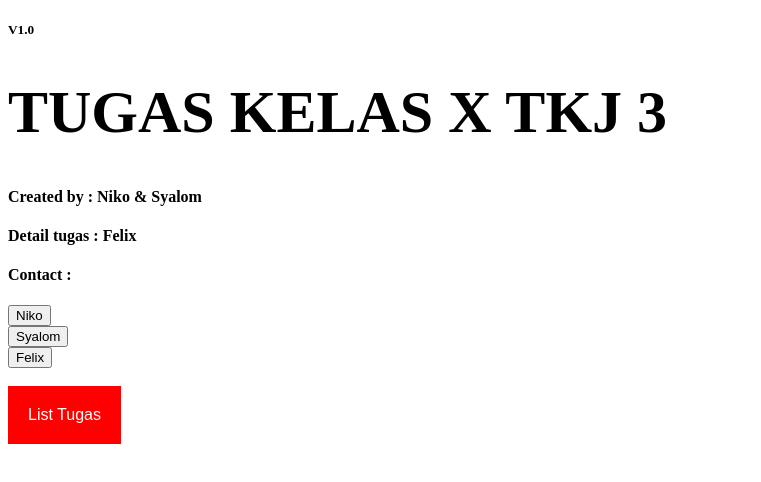
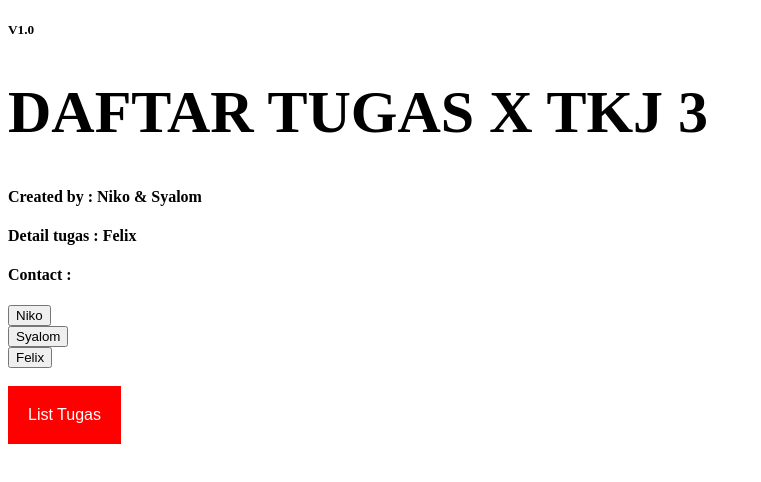
Before and after one commit to nikolin321/nikolin321-PR.github.io, a plain HTML site: page index.html in a window 1280 px wide. Shown: the whole page, without its empty margins (0-761 px from the left). Drawn offline with Linux system fonts and the light colour scheme.

Commit message:
Update index.html

```diff
--- a/index.html
+++ b/index.html
@@ -7,7 +7,7 @@
     <title>Tugas PR</title>
     <link rel="stylesheet" href="style.css">
     <h5>V1.0</h5>
-    <h1>TUGAS KELAS X TKJ 3</h1>
+    <h1>DAFTAR TUGAS X TKJ 3</h1>
     <h4>Created by : Niko & Syalom</h4>
     <h4>Detail tugas : Felix</h4>
     <h4>Contact :</h4>
```
